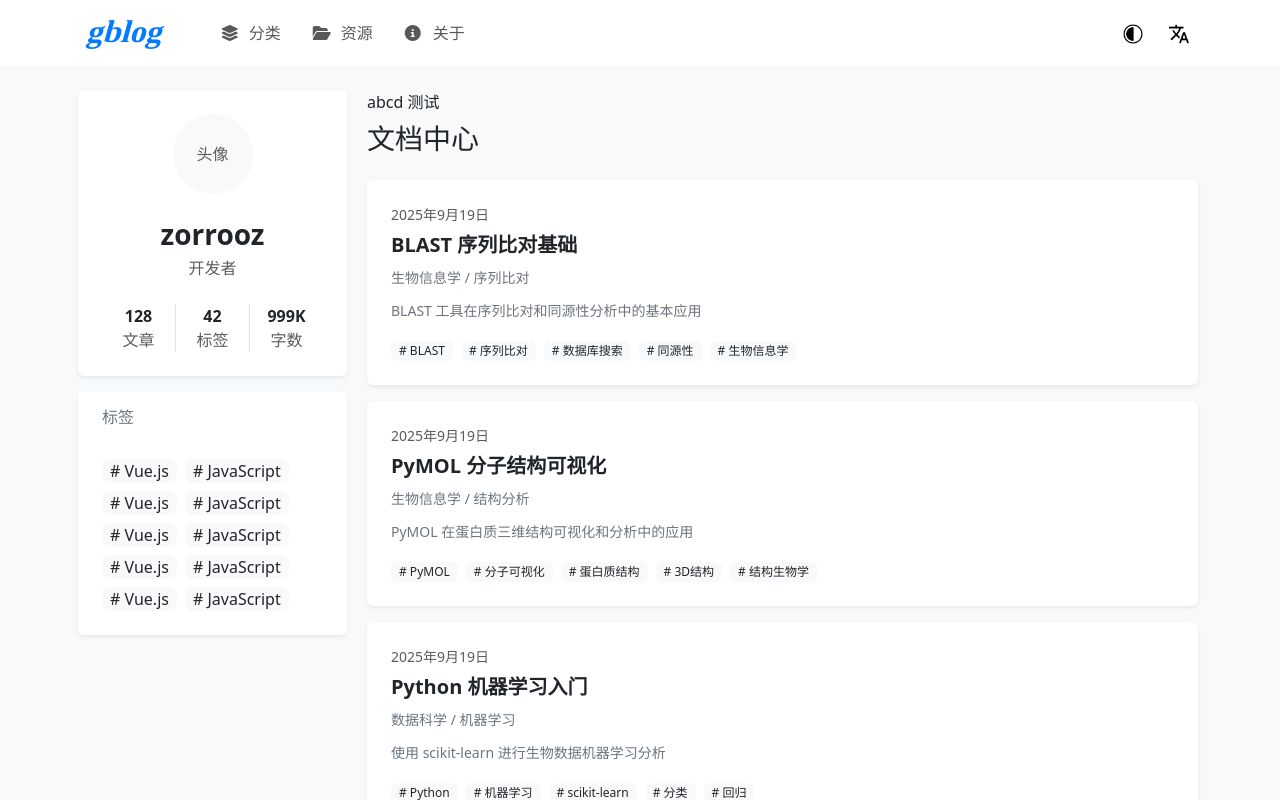
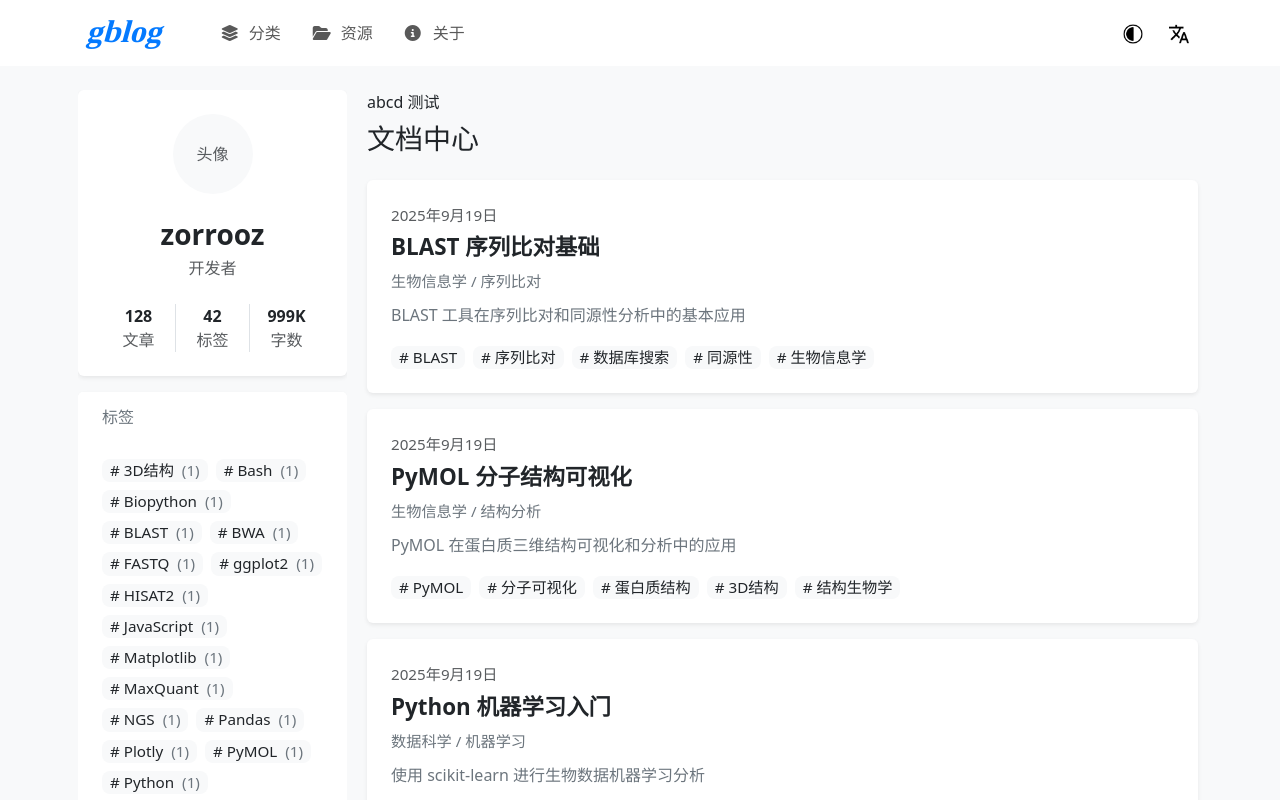
Before and after one commit to zorrooz/zorrooz.github.io, a Vue app: page /#/ in a window 1280 px wide. Shown: the top 800 px of the page. Built offline with nearby package versions, Linux system fonts and the light colour scheme.

Commit message:
fix style bug

```diff
--- a/src/assets/scss/custom.scss
+++ b/src/assets/scss/custom.scss
@@ -1,5 +1,5 @@
-@import "./variables";
-@import "bootstrap/scss/bootstrap";
+@use "./variables";
+@use "bootstrap/scss/bootstrap";
 
 // 3) 主题块：仅编辑此文件即可修改样式
 :root[data-bs-theme="light"] {
--- a/src/components/layout/PostList.vue
+++ b/src/components/layout/PostList.vue
@@ -8,32 +8,32 @@
           <!-- 内容区域 -->
           <div class="flex-grow-1">
             <!-- 日期 -->
-            <small class="text-muted mb-2 d-block">
+            <small class="text-muted meta-text mb-2 d-block">
               {{ formatDate(post.date) }}
             </small>
 
             <!-- 标题 -->
-            <h5 class="fw-bold mb-2 text-body">
-              <router-link :to="getArticlePath(post)" class="text-decoration-none text-body">
+            <h5 class="post-title fw-bold text-dark mb-2">
+              <router-link :to="getArticlePath(post)" class="text-decoration-none text-dark">
                 {{ post.title }}
               </router-link>
             </h5>
 
             <!-- 分类 -->
             <div class="mb-2">
-              <small class="text-secondary">
+              <small class="text-secondary meta-text">
                 {{ post.category.join(' / ') }}
               </small>
             </div>
 
             <!-- 预览内容 -->
-            <p class="text-secondary mb-3 small lh-lg">
+            <p class="text-secondary mb-3 desc-text">
               {{ post.preview }}
             </p>
 
             <!-- 标签 -->
             <div class="d-flex flex-wrap gap-2">
-              <span v-for="tag in post.tags" :key="tag" class="badge bg-body-tertiary text-body fw-medium small py-1 px-2">
+              <span v-for="tag in post.tags" :key="tag" class="badge bg-light text-body fw-normal py-1 px-2 rounded-3">
                 # {{ tag }}
               </span>
             </div>
@@ -217,17 +217,28 @@ export default {
     },
     goToPage(page) {
       if (page >= 1 && page <= this.totalPages) {
-        this.currentPage = page
+        this.currentPage = page;
+        const q = { ...this.$route.query, page: String(page) };
+        this.$router.push({ path: this.$route.path, query: q }).catch(() => {});
+        this.$nextTick(() => window.scrollTo({ top: 0, behavior: 'smooth' }));
       }
     },
     prevPage() {
       if (this.currentPage > 1) {
-        this.currentPage--
+        const page = this.currentPage - 1;
+        this.currentPage = page;
+        const q = { ...this.$route.query, page: String(page) };
+        this.$router.push({ path: this.$route.path, query: q }).catch(() => {});
+        this.$nextTick(() => window.scrollTo({ top: 0, behavior: 'smooth' }));
       }
     },
     nextPage() {
       if (this.currentPage < this.totalPages) {
-        this.currentPage++
+        const page = this.currentPage + 1;
+        this.currentPage = page;
+        const q = { ...this.$route.query, page: String(page) };
+        this.$router.push({ path: this.$route.path, query: q }).catch(() => {});
+        this.$nextTick(() => window.scrollTo({ top: 0, behavior: 'smooth' }));
       }
     },
     handleResize() {
@@ -237,11 +248,21 @@ export default {
   watch: {
     docs() {
       this.currentPage = 1
+    },
+    '$route.query.page'(newVal) {
+      const p = parseInt(newVal);
+      const page = Number.isFinite(p) && p >= 1 ? Math.min(p, this.totalPages) : 1;
+      if (page !== this.currentPage) {
+        this.currentPage = page;
+        this.$nextTick(() => window.scrollTo({ top: 0, behavior: 'smooth' }));
+      }
     }
   },
   mounted() {
-    this.handleResize()
-    window.addEventListener('resize', this.handleResize)
+    const p = parseInt(this.$route.query.page);
+    this.currentPage = Number.isFinite(p) && p >= 1 ? Math.min(p, this.totalPages) : 1;
+    this.handleResize();
+    window.addEventListener('resize', this.handleResize);
   },
   beforeUnmount() {
     window.removeEventListener('resize', this.handleResize)
@@ -250,6 +271,18 @@ export default {
 </script>
 
 <style scoped>
+/* 标题提升 1-2 级，与文章页 h3 视觉一致 */
+.post-title { font-size: 1.4rem; font-weight: 700; }
+
+/* 描述文本与文章页正文一致 */
+.desc-text { font-size: 1rem; line-height: 1.8; color: #6c757d; }
+
+/* 日期与分类统一为 1rem */
+.meta-text { font-size: 0.95rem; }
+
+/* 标签样式与文章页面完全一致 */
+.badge { font-size: 0.95rem; font-weight: 500; }
+
 .page-link {
   transition: all 0.2s ease;
   color: #495057;
--- a/src/components/layout/TagCloud.vue
+++ b/src/components/layout/TagCloud.vue
@@ -6,8 +6,8 @@
     </div>
     <div class="card-body p-4">
       <div class="d-flex flex-wrap gap-2">
-        <span v-for="tag in tags" :key="tag.id" class="badge bg-light text-body fw-normal py-1 px-2 rounded-3">
-          # {{ tag.name }}
+        <span v-for="t in cloudTags" :key="t.name" class="badge bg-light text-body fw-normal py-1 px-2 rounded-3" style="cursor: pointer" @click="goTag(t.name)">
+          # {{ t.name }} <span class="text-secondary ms-1">({{ t.count }})</span>
         </span>
       </div>
     </div>
@@ -25,29 +25,38 @@ export default {
   },
   data() {
     return {
-      tags: [
-        { id: 1, name: 'Vue.js' },
-        { id: 2, name: 'JavaScript' },
-        { id: 3, name: 'Vue.js' },
-        { id: 4, name: 'JavaScript' },
-        { id: 5, name: 'Vue.js' },
-        { id: 6, name: 'JavaScript' },
-        { id: 7, name: 'Vue.js' },
-        { id: 8, name: 'JavaScript' },
-        { id: 9, name: 'Vue.js' },
-        { id: 10, name: 'JavaScript' },
-        // 其他标签可扩展
-      ]
+      tags: []
+    }
+  },
+  computed: {
+    cloudTags() {
+      const src = Array.isArray(this.tagData) && this.tagData.length ? this.tagData : this.tags;
+      const map = new Map();
+      src.forEach(t => {
+        const name = typeof t === 'string' ? t : t.name;
+        if (!name) return;
+        map.set(name, (map.get(name) || 0) + 1);
+      });
+      return Array.from(map.entries()).map(([name, count]) => ({ name, count }))
+        .sort((a, b) => a.name.localeCompare(b.name));
     }
   },
   mounted() {
     if (this.tagData.length) {
       this.tags = this.tagData
     }
+  },
+  methods: {
+    goTag(name) {
+      if (!name) return;
+      const q = { ...this.$route.query, tag: name, page: '1' };
+      this.$router.push({ path: '/', query: q }).catch(() => {});
+      this.$nextTick(() => window.scrollTo({ top: 0, behavior: 'smooth' }));
+    }
   }
 }
 </script>
 
 <style scoped>
-.card .badge { font-size: 1rem; font-weight: 500; }
+.card .badge { font-size: 0.95rem; font-weight: 500; }
 </style>
--- a/src/views/Article.vue
+++ b/src/views/Article.vue
@@ -82,7 +82,7 @@ import notesData from '@/content/notes/notes.json'
 import projectsData from '@/content/projects/projects.json'
 import topicsData from '@/content/topics/topics.json'
 
-const markdownModules = import.meta.glob('../content/**/*.md', { as: 'raw', eager: false });
+const markdownModules = import.meta.glob('../content/**/*.md', { query: '?raw', import: 'default', eager: false });
 const keys = Object.keys(markdownModules);
 
 export default {
@@ -342,7 +342,7 @@ export default {
 
 .article-title { font-size: 2.1rem; font-weight: 700; }
 .article-meta .text-secondary { font-size: 1rem; }
-.article-meta .badge { font-size: 1rem; font-weight: 500; }
+.article-meta .badge { font-size: 0.95rem; font-weight: 500; }
 
 :deep(.markdown-body) {
   font-size: 1.125rem; line-height: 1.8; color: var(--bs-gray-800);
--- a/src/views/Home.vue
+++ b/src/views/Home.vue
@@ -8,7 +8,7 @@
           <div class="col">
             <p class="mb-2">abcd 测试</p>
             <h3 class="mb-4">文档中心</h3>
-            <PostList :docs="postData" :perPage="5" />
+            <PostList :docs="filteredDocs" :perPage="5" />
           </div>
         </div>
       </div>
@@ -18,7 +18,7 @@
         <div class="sticky-sidebar" ref="sidebarContent">
           <div class="d-flex flex-column align-items-center align-items-lg-end w-100 gap-3">
             <ProfileCard class="w-100" />
-            <TagCloud class="w-100" />
+            <TagCloud class="w-100" :tagData="tagList" />
           </div>
         </div>
       </div>
@@ -36,6 +36,19 @@ export default {
   name: 'HomeView',
   components: { ProfileCard, TagCloud, PostList },
   data() { return { postData } },
+  computed: {
+    currentTag() { return this.$route.query.tag || '' },
+    filteredDocs() {
+      const tag = this.currentTag
+      if (!tag) return this.postData
+      return this.postData.filter(p => Array.isArray(p.tags) && p.tags.includes(tag))
+    },
+    tagList() {
+      const set = new Set()
+      this.postData.forEach(p => (p.tags || []).forEach(t => set.add(t)))
+      return Array.from(set).sort()
+    }
+  },
   mounted() {
     this.updateSidebarDimensions()
     window.addEventListener('scroll', this.updateSidebarDimensions)
--- a/vite.config.js
+++ b/vite.config.js
@@ -10,7 +10,8 @@ export default defineConfig({
   css: {
     preprocessorOptions: {
       scss: {
-        additionalData: '@import "@/assets/scss/_variables.scss";'
+        additionalData: '@use "@/assets/scss/_variables.scss" as *;',
+        quietDeps: true
       }
     }
   },
```
Also changed, not shown: src/views/Category.vue (+16 -8 lines).
